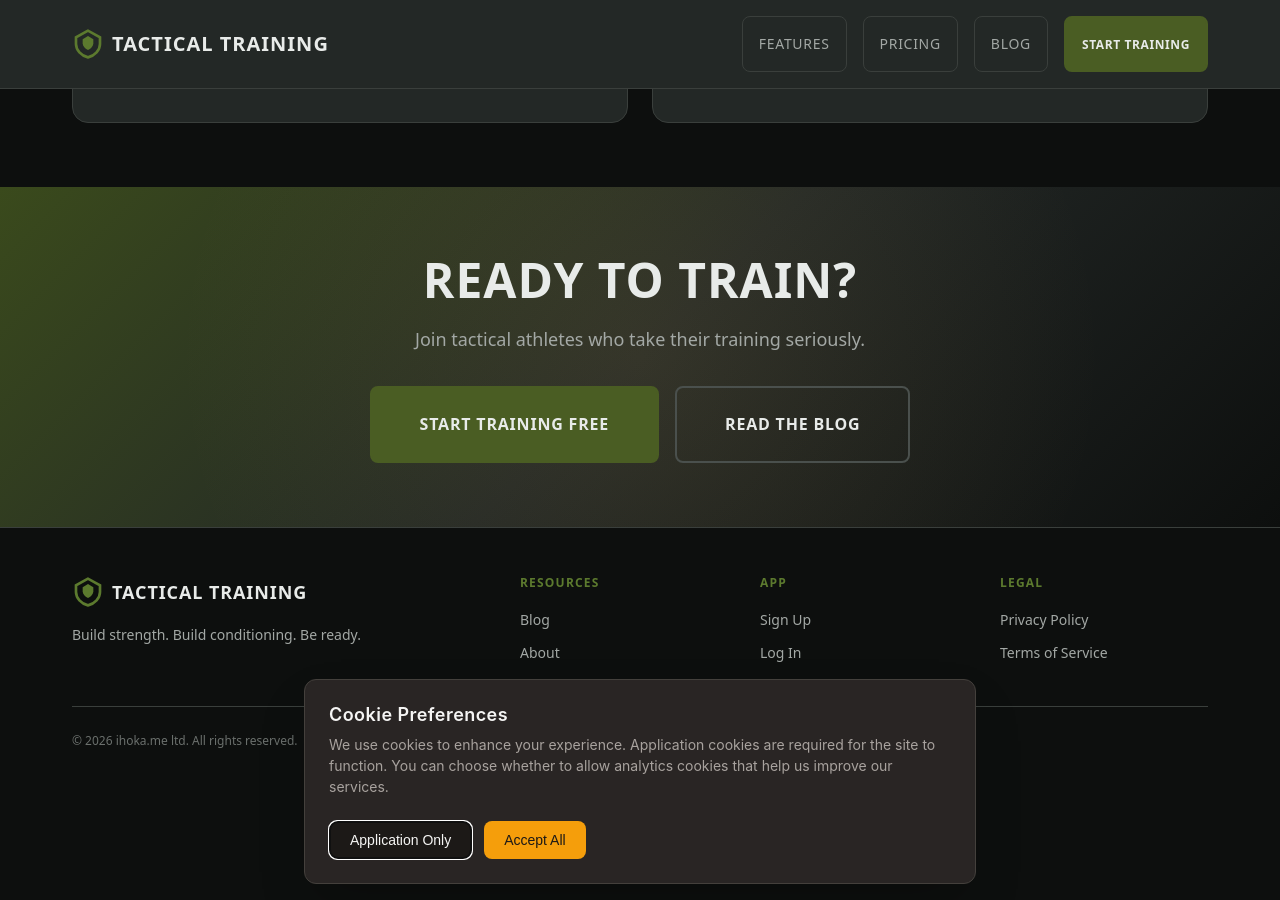
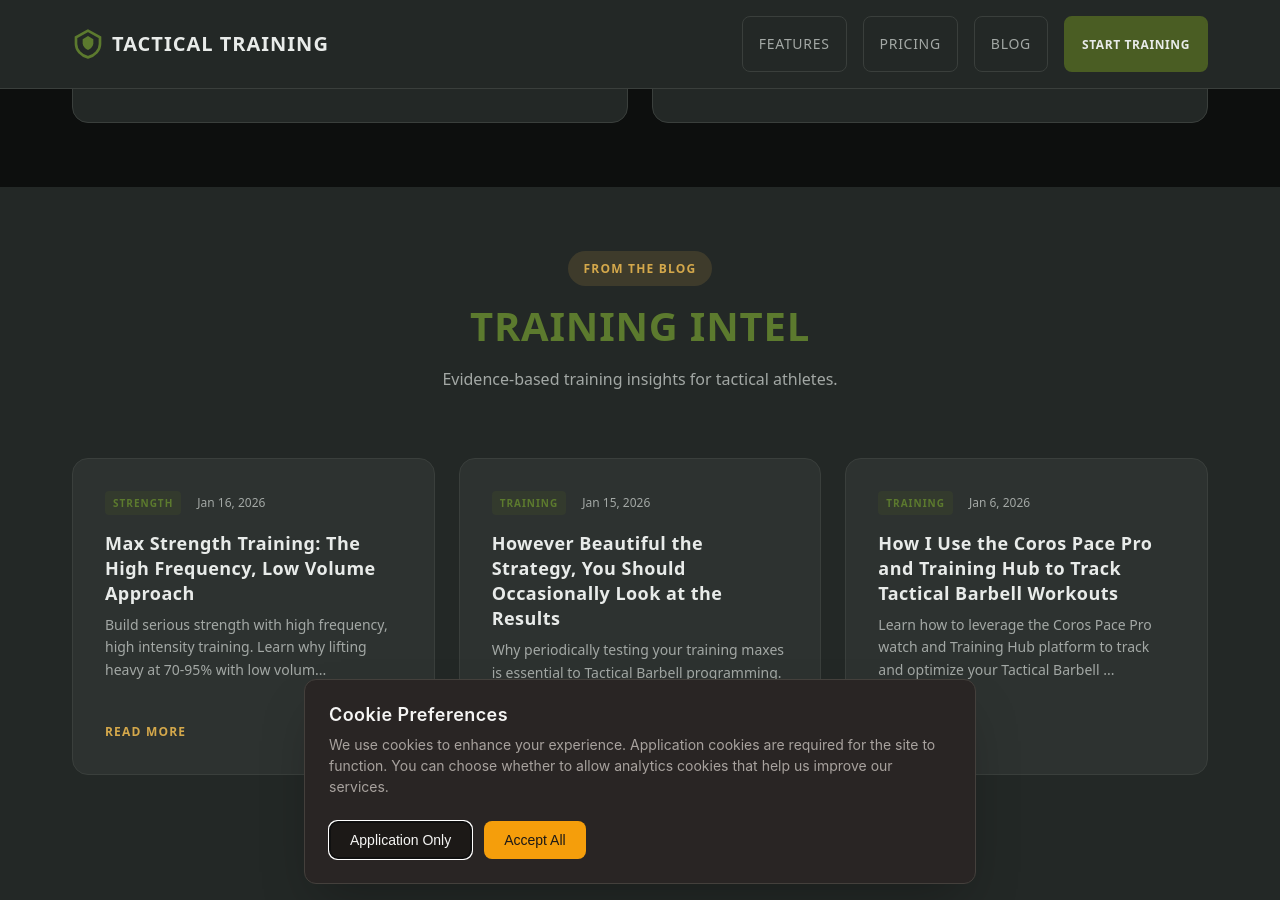
Before and after one commit to ihoka/tacticaltrainer.eu, a Jekyll site: the page built from index.html, in a window 1280 px wide and 900 px high, scrolled down 7556 px. Built offline with Jekyll 4.4.1, drawn with Linux system fonts in a browser that asks for light colours; the list of posts is cut into pages by our own code.

Commit message:
Show blog posts on home page

```diff
--- a/assets/css/marketing.css
+++ b/assets/css/marketing.css
@@ -1083,3 +1083,106 @@ html {
   line-height: 1.7;
   margin: 0;
 }
+
+/* ============================================
+   Blog Preview Section (Homepage)
+   ============================================ */
+.blog-preview-section {
+  padding: var(--spacing-3xl) 0;
+  background-color: var(--tactical-surface);
+}
+
+.blog-preview-grid {
+  display: grid;
+  grid-template-columns: 1fr;
+  gap: var(--spacing-lg);
+  margin-bottom: var(--spacing-xl);
+}
+
+@media (min-width: 640px) {
+  .blog-preview-grid {
+    grid-template-columns: repeat(2, 1fr);
+  }
+}
+
+@media (min-width: 1024px) {
+  .blog-preview-grid {
+    grid-template-columns: repeat(3, 1fr);
+  }
+}
+
+.blog-preview-card {
+  background-color: var(--tactical-elevated);
+  border: 1px solid var(--tactical-border);
+  border-radius: 1rem;
+  padding: var(--spacing-xl);
+  text-decoration: none;
+  display: flex;
+  flex-direction: column;
+  transition: all 0.3s ease;
+}
+
+.blog-preview-card:hover {
+  border-color: var(--tactical-olive);
+  transform: translateY(-4px);
+  box-shadow: 0 10px 30px -10px rgba(0, 0, 0, 0.3);
+}
+
+.blog-preview-meta {
+  display: flex;
+  align-items: center;
+  gap: var(--spacing-md);
+  margin-bottom: var(--spacing-md);
+}
+
+.blog-preview-category {
+  font-size: 0.625rem;
+  font-weight: 700;
+  text-transform: uppercase;
+  letter-spacing: 0.1em;
+  color: var(--tactical-olive-light);
+  background-color: rgba(74, 93, 35, 0.2);
+  padding: var(--spacing-xs) var(--spacing-sm);
+  border-radius: 0.25rem;
+}
+
+.blog-preview-date {
+  font-size: 0.75rem;
+  color: var(--tactical-text-secondary);
+}
+
+.blog-preview-title {
+  font-size: 1.125rem;
+  font-weight: 700;
+  color: var(--tactical-text);
+  margin-bottom: var(--spacing-sm);
+  line-height: 1.4;
+}
+
+.blog-preview-card:hover .blog-preview-title {
+  color: var(--tactical-accent);
+}
+
+.blog-preview-excerpt {
+  font-size: 0.875rem;
+  color: var(--tactical-text-secondary);
+  line-height: 1.6;
+  margin-bottom: var(--spacing-md);
+  flex: 1;
+}
+
+.blog-preview-link {
+  font-size: 0.75rem;
+  font-weight: 600;
+  text-transform: uppercase;
+  letter-spacing: 0.1em;
+  color: var(--tactical-accent);
+}
+
+.blog-preview-card:hover .blog-preview-link {
+  text-decoration: underline;
+}
+
+.blog-preview-cta {
+  text-align: center;
+}
--- a/index.html
+++ b/index.html
@@ -273,6 +273,35 @@ description: "The complete tactical fitness platform for military, law enforceme
   </div>
 </section>
 
+<!-- Featured Blog Posts Section -->
+<section class="blog-preview-section">
+  <div class="wrapper">
+    <div class="section-header">
+      <span class="section-badge">From the Blog</span>
+      <h2 class="section-title">Training Intel</h2>
+      <p class="section-subtitle">
+        Evidence-based training insights for tactical athletes.
+      </p>
+    </div>
+    <div class="blog-preview-grid">
+      {%- for post in site.posts limit:3 -%}
+      <a href="{{ post.url | relative_url }}" class="blog-preview-card">
+        <div class="blog-preview-meta">
+          <span class="blog-preview-category">{{ post.categories | first }}</span>
+          <span class="blog-preview-date">{{ post.date | date: "%b %-d, %Y" }}</span>
+        </div>
+        <h3 class="blog-preview-title">{{ post.title | escape }}</h3>
+        <p class="blog-preview-excerpt">{{ post.description | default: post.excerpt | strip_html | truncate: 120 }}</p>
+        <span class="blog-preview-link">Read More</span>
+      </a>
+      {%- endfor -%}
+    </div>
+    <div class="blog-preview-cta">
+      <a href="{{ '/blog' | relative_url }}" class="btn btn-secondary">View All Articles</a>
+    </div>
+  </div>
+</section>
+
 <!-- Final CTA Section -->
 <section class="cta-section">
   <div class="wrapper">
```
Also changed, not shown: _includes/CLAUDE.md (added, +7 -0 lines), _layouts/CLAUDE.md (added, +7 -0 lines), _posts/CLAUDE.md (added, +7 -0 lines), assets/css/CLAUDE.md (added, +7 -0 lines).
